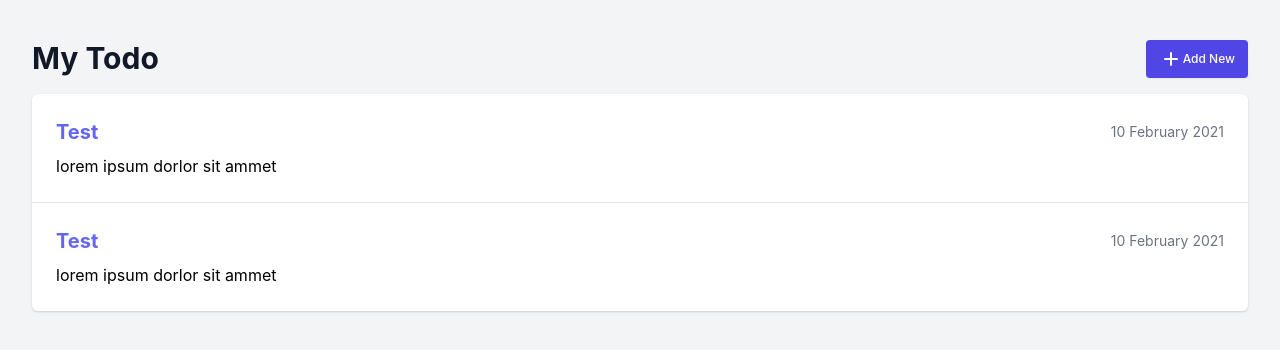
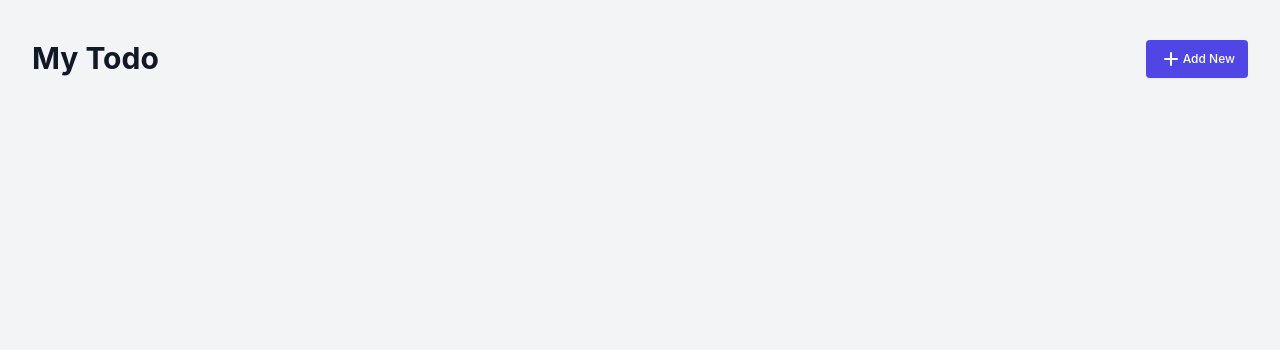
Before and after one commit to adbrsln/react-todo, a React (Create React App) app: page / in a window 1280 px wide. Shown: the top 350 px of the page. Built offline with nearby package versions, Linux system fonts and the light colour scheme; the HTML template or start-up script is replaced by a standard one; what @tailwindcss/typography would draw is missing.

Commit message:
fix : remove data

```diff
--- a/src/App.js
+++ b/src/App.js
@@ -6,16 +6,7 @@ import Card from './Card'
 class App extends Component {
 
   state = {
-    todos: [{
-        "title" : 'test',
-        "content" : 'lorem ipsum dorlor sit ammet',
-        'date' : '10 February 2021'
-    },
-    {
-        "title" : 'test',
-        "content" : 'lorem ipsum dorlor sit ammet',
-        'date' : '10 February 2021'
-    }],
+    todos: [],
   }
   render() {
 
```
